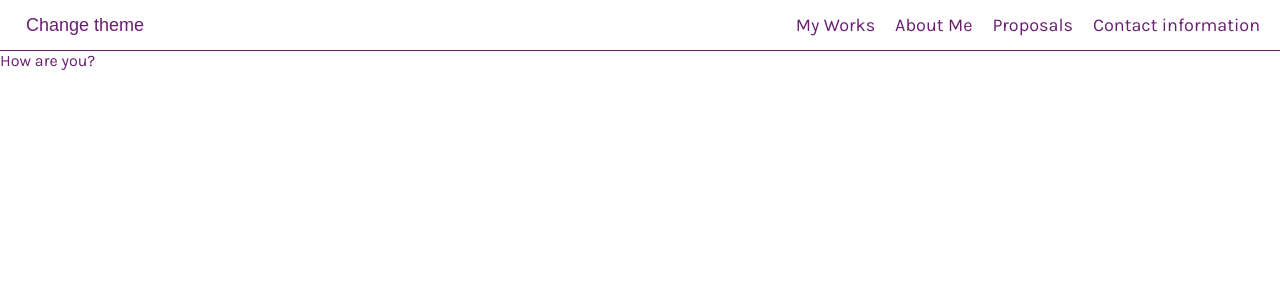
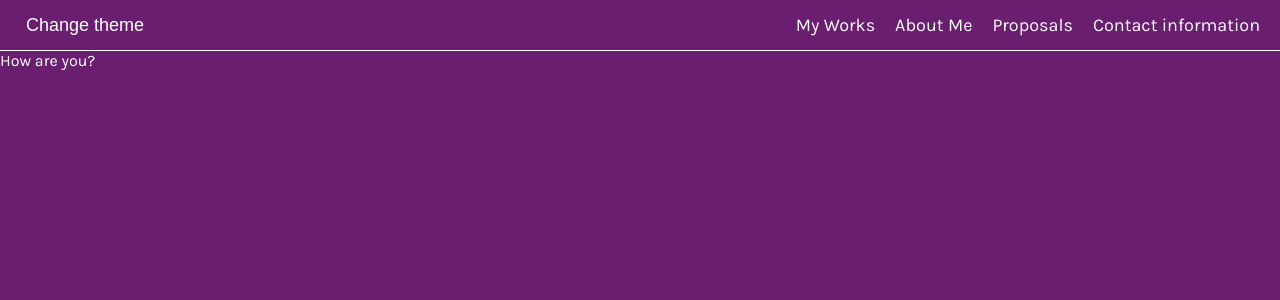
Before and after one commit to oleksandrportianko/my-portfolio, a React (Create React App) app: page / in a window 1280 px wide. Shown: the top 300 px of the page. Built offline with nearby package versions, Linux system fonts and the light colour scheme.

Commit message:
fix issue with theme

```diff
--- a/src/App.js
+++ b/src/App.js
@@ -1,28 +1,44 @@
-import React from 'react'
+import React, { useEffect } from 'react'
 import styledComponents from 'styled-components';
 import { ThemeProvider } from 'styled-components';
-import { theme } from './ColorsVariables';
+import { themeWhite, themeDark } from './ColorsVariables';
 import './style.css'
 
 function App() {
+  const [theme, setTheme] = React.useState(themeWhite);
 
-  let currentThemeColor = localStorage.getItem('currentThemeColor') || '#ffffff';
+  useEffect(() => {
+    const currentTheme = localStorage.getItem('theme');
+    if (currentTheme === 'themeWhite') {
+      setTheme(themeWhite);
+    } else {
+      setTheme(themeDark);
+    }
+  }, [])
 
   const changeThemeColor = () => {
-    localStorage.setItem('currentThemeColor', currentThemeColor === '#691E70' ? '#ffffff' : '#691E70');
-    currentThemeColor = localStorage.getItem('currentThemeColor');
+    localStorage.setItem('theme', theme.backgroundColor === themeWhite.backgroundColor  ? 'themeDark' : 'themeWhite');
+    const currentTheme =  localStorage.getItem('theme');
+    if (currentTheme === 'themeWhite') {
+      setTheme(themeWhite);
+    }
+    else {
+      setTheme(themeDark);
+    }
   }
+
+  console.log(theme)
 
   return (
     <ThemeProvider theme={theme} >
-      <Wrapper currentThemeColor={currentThemeColor}>
-          <Header currentThemeColor={currentThemeColor}>
-            <ChangeColor currentThemeColor={currentThemeColor} onClick={() => changeThemeColor()}>Change theme</ChangeColor>
+      <Wrapper>
+          <Header>
+            <ChangeColor onClick={() => changeThemeColor()}>Change theme</ChangeColor>
             <BlockNavItem>
-              <NavItem currentThemeColor={currentThemeColor}>My Works</NavItem>
-              <NavItem currentThemeColor={currentThemeColor}>About Me</NavItem>
-              <NavItem currentThemeColor={currentThemeColor}>Proposals</NavItem>
-              <NavItem currentThemeColor={currentThemeColor}>Contact information</NavItem>
+              <NavItem>My Works</NavItem>
+              <NavItem>About Me</NavItem>
+              <NavItem>Proposals</NavItem>
+              <NavItem>Contact information</NavItem>
             </BlockNavItem>
           </Header>
           How are you?
@@ -37,16 +53,16 @@ const Wrapper = styledComponents.div`
   width: 100%;
   height: 100vh;
   font-size: 1rem;
-  background-color: ${props => props.currentThemeColor};
-  color: ${props => props.currentThemeColor === '#691E70' ? '#ffffff' : props.theme.purple};
+  background-color: ${props => props.theme.backgroundColor};
+  color: ${props => props.theme.colorText};
 `;
 
 const Header = styledComponents.div`
   width: 100vw;
   height: 50px;
   font-size: 1rem;
-  background-color: ${props => props.currentThemeColor === '#691E70' ? props.theme.purple : props.theme.white};
-  border-bottom: 1px solid ${props => props.currentThemeColor === '#691E70' ? props.theme.white : props.theme.purple};
+  background-color: ${props => props.theme.backgroundColor};
+  border-bottom: 1px solid ${props => props.theme.colorText};
   display: flex;
   flex-direction: row;
   justify-content: space-between;
@@ -61,21 +77,21 @@ const BlockNavItem = styledComponents.div`
 `;
 
 const NavItem = styledComponents.div`
-  color: ${props => props.currentThemeColor === '#691E70' ? props.theme.white : props.theme.purple};
+  color: ${props => props.theme.colorText};
   font-size: 1.125rem;
   margin-right: 20px;
   &:hover {
-    color: ${props => props.theme.red};
+    color: ${props => props.theme.focusTextButton};
   }
 `;
 
 const ChangeColor = styledComponents.button`
-  color: ${props => props.currentThemeColor === '#691E70' ? props.theme.white : props.theme.purple};
+  color: ${props => props.theme.colorText};
   margin-left: 20px;
   border: none;
   background-color: transparent;
   font-size: 1.125rem;
   &:hover {
-    color: ${props => props.theme.red};
+    color: ${props => props.theme.focusTextButton};
   }
 `
--- a/src/ColorsVariables.js
+++ b/src/ColorsVariables.js
@@ -1,5 +1,11 @@
-export const theme = {
-   white: '#ffffff',
-   purple: '#691E70',
-   red: '#FF0000',
+export const themeWhite = {
+   backgroundColor: '#ffffff',
+   colorText: '#691E70',
+   focusTextButton: '#FF0000',
 }
+
+export const themeDark = {
+   backgroundColor: '#691E70',
+   colorText: '#ffffff',
+   focusTextButton: '#FF0000',
+}
```
